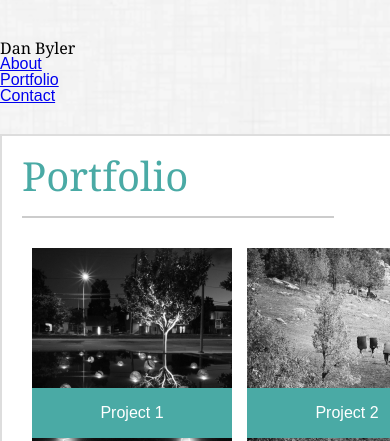
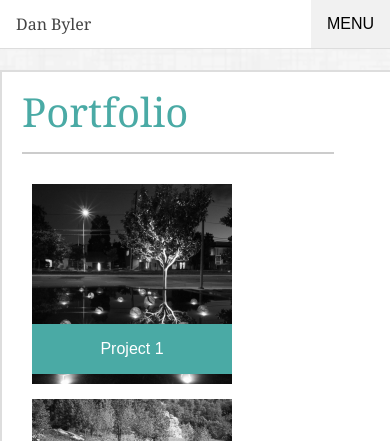
Before and after one commit to dByler1/Responsive-Portfolio, a plain HTML site: page portfolio.html in a window 390 px wide. Shown: the top 441 px of the page. Drawn offline with Linux system fonts and the light colour scheme.

Commit message:
portfolio page small screen adjustment

```diff
--- a/assets/css/mainStyles.css
+++ b/assets/css/mainStyles.css
@@ -484,4 +484,40 @@ html {
         position: relative;
         width: 100%;
     }
+
+    .grid {
+        display: grid;
+        grid-template-columns: 200px;
+        grid-auto-rows: 200px;
+        grid-gap: 15px 15px;
+        margin-left: 10px;
+        position: relative;
+    }
+
+    #mainContent .grid p {
+        max-width: 200px;
+        height: 50px;
+        background-color: #4aaaa5;
+        color: #ffffff;
+        text-align: center;
+        position: absolute;
+        top: 140px;
+        line-height: 50px;
+    }
+
+    #mainContent .grid p:nth-child(4)  {
+        top: 350px;
+        left: 0px;
+    }
+    #mainContent .grid p:nth-child(6)  {
+        top: 565px;
+    }
+    #mainContent .grid p:nth-child(8)  {
+        top: 775px;
+        left: 0px;
+
+    }
+    #mainContent .grid p:nth-child(10)  {
+        top: 990px;
+    }
   }
--- a/portfolio.html
+++ b/portfolio.html
@@ -10,13 +10,39 @@
 
 </head>
 <body>
+
+       <!-- NEW NAV -->
+       <div id="nav-background">
+            <div id="nav-container">
+                <header id="nav-header">
+                    <h1>
+                        <a href="#" id="nav-logo">Dan Byler</a>
+                    </h1>
+                    <div id="nav-menu-button">MENU</div>
+                </header>
+                <nav>
+                    <ul class="nav-ul hide-ul">
+                        <li>
+                            <a class="nav-link" href="index.html">About</a>
+                        </li>
+                        <li>
+                            <a class="nav-link active-link" href="portfolio.html">Portfolio</a>
+                        </li>
+                        <li>
+                            <a class="nav-link" href="contact.html">Contact</a>
+                        </li>
+                    </ul>
+                </nav>
+            </div>
+        </div>
+
     <!-- HEADER SECTION -->
-<div id="header" class="clearfix">
+<!-- <div id="header" class="clearfix">
 
-    <h1>Dan Byler</h1>
+    <h1>Dan Byler</h1> -->
 
             <!-- NAV -->
-    <div class="nav">
+    <!-- <div class="nav">
         <ul>
             <li><a href="index.html">About</a></li>
             <li><a href="portfolio.html">Portfolio</a></li>
@@ -24,7 +50,7 @@
         </ul>
     </div>
 
-</div>
+</div> -->
 
 <!-- BACKGROUND SECTION -->
 <div id="mainBackground">
```
Also changed, not shown: assets/js/scripts.js (added, +12 -0 lines), contact.html (+29 -4 lines), index.html (+2 -1 lines).
